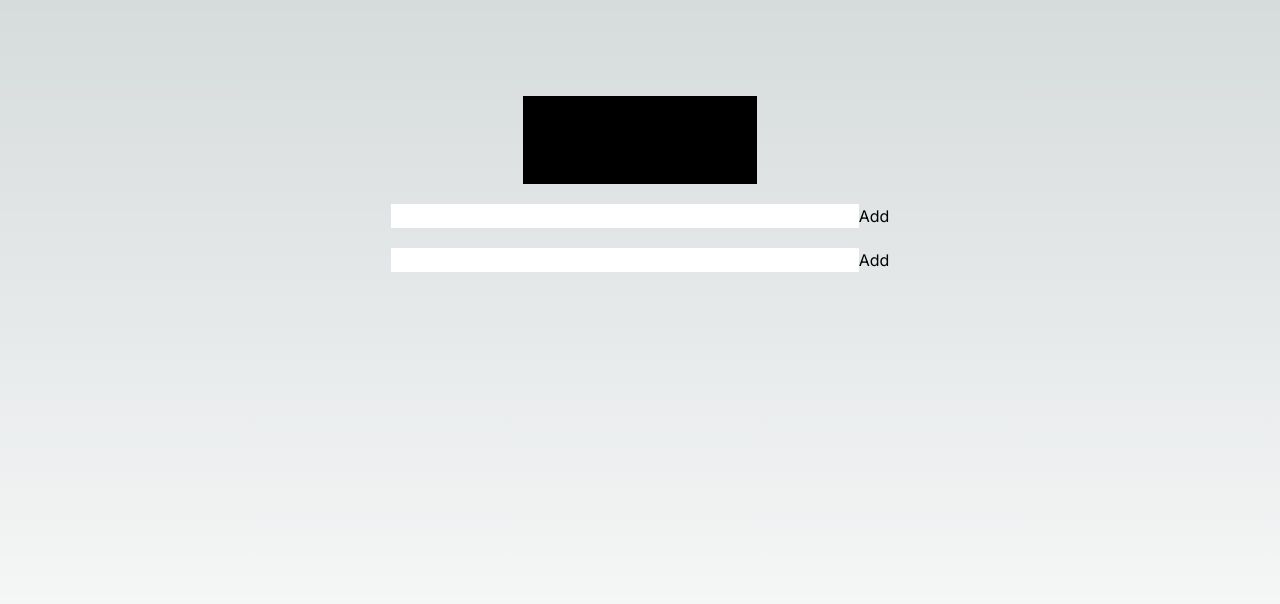
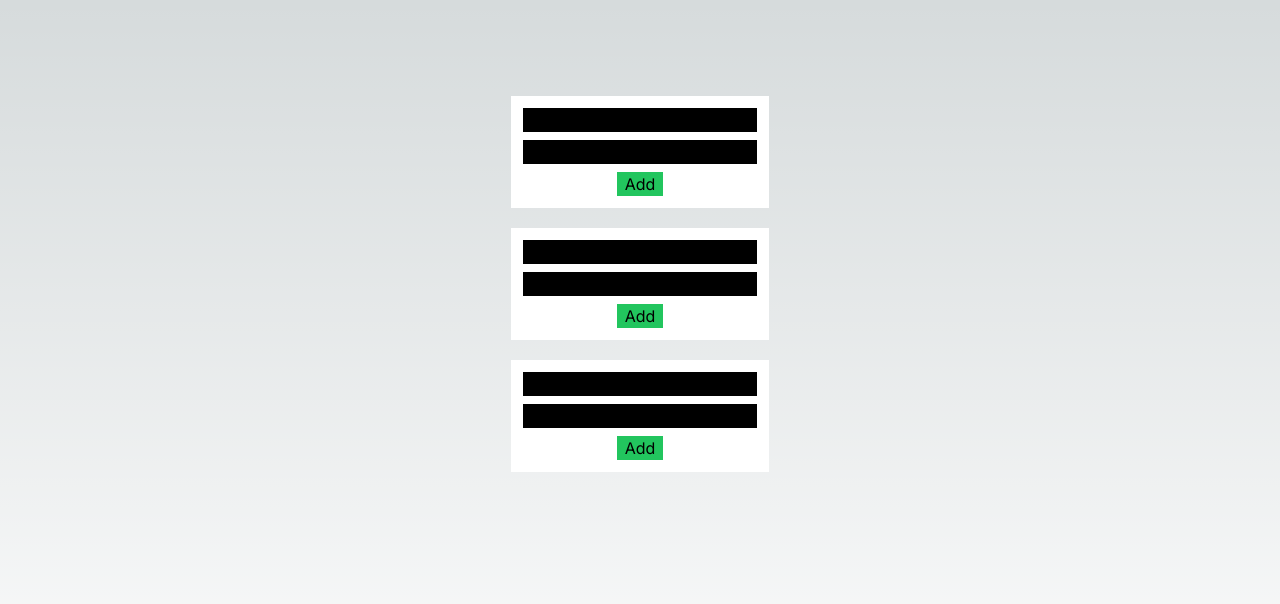
Before and after one commit to rakibul-wdp/entrepreneur, a Next.js app: page / in a window 1280 px wide. Shown: the top 604 px of the page. Built offline with nearby package versions, Linux system fonts and the light colour scheme.

Commit message:
convert form as a re-useable component

```diff
--- a/app/page.tsx
+++ b/app/page.tsx
@@ -28,6 +28,7 @@
 
 "use client";
 
+import { Form } from "@/components/Form";
 import { useState } from "react";
 
 export default function Home() {
@@ -62,35 +63,24 @@ export default function Home() {
   return (
     <main className="flex min-h-screen flex-col items-center justify-between p-24">
       <div className="flex flex-col items-center justify-center gap-5">
-        <form
-          onSubmit={handleEntrepreneur}
-          className="flex flex-col items-center justify-center gap-2 bg-black"
-        >
-          <input
-            type="text"
-            name="entrepreneurName"
-            id="name"
-            className="bg-black text-white"
-          />
-          <input
-            type="number"
-            name="entrepreneurCapital"
-            id="capital"
-            className="bg-black text-white"
-          />
-          <input type="submit" value="Add" />
-        </form>
-        <form onSubmit={handleProduct}>
-          <input type="text" name="productName" id="product" />
-          <input type="number" name="productPrice" id="price" />
-          <input type="submit" value="Add" />
-        </form>
-        <form onSubmit={handleCourse}>
-          <input type="text" name="courseName" id="course" />
-          <input type="number" name="coursePrice" id="price" />
-          <input type="submit" value="Add" />
-        </form>
+        <Form
+          handleSubmit={handleEntrepreneur}
+          textTypeName="entrepreneurName"
+          numberTypeName="entrepreneurCapital"
+        />
+        <Form
+          handleSubmit={handleProduct}
+          textTypeName="productName"
+          numberTypeName="productPrice"
+        />
+        <Form
+          handleSubmit={handleCourse}
+          textTypeName="courseName"
+          numberTypeName="coursePrice"
+        />
       </div>
+
+      <div></div>
     </main>
   );
 }
--- /dev/null
+++ b/components/Form.tsx
@@ -0,0 +1,28 @@
+import React from "react";
+
+export const Form = ({ handleSubmit, textTypeName, numberTypeName }: any) => {
+  return (
+    <div>
+      <form
+        onSubmit={handleSubmit}
+        className="flex flex-col items-center justify-center gap-2 bg-white text-black p-3"
+      >
+        <input
+          type="text"
+          name={textTypeName}
+          className="bg-black text-white"
+        />
+        <input
+          type="number"
+          name={numberTypeName}
+          className="bg-black text-white"
+        />
+        <input
+          type="submit"
+          value="Add"
+          className="cursor-pointer bg-green-500 px-2"
+        />
+      </form>
+    </div>
+  );
+};
```
